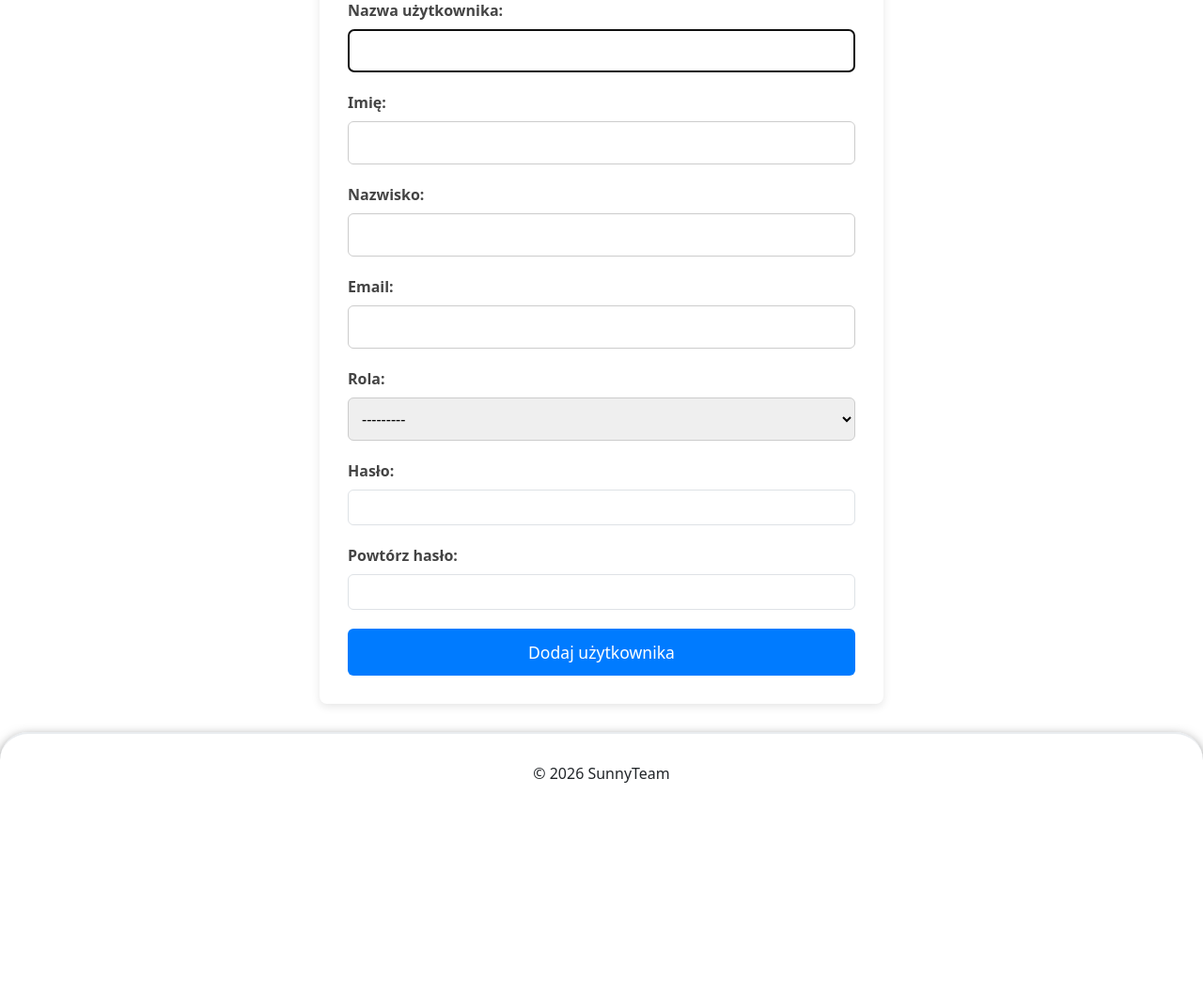
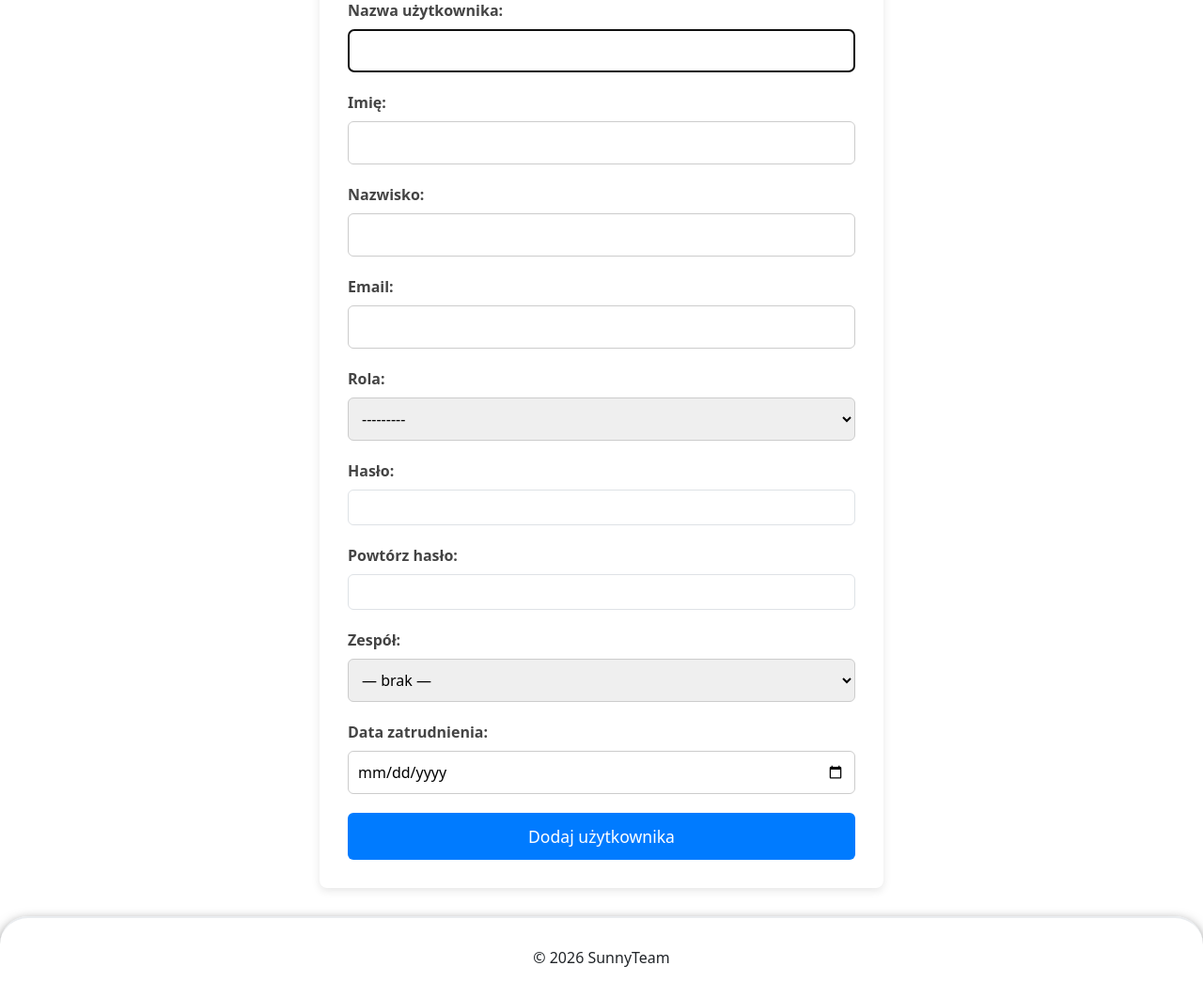
Before and after one commit to infoshareacademy/jpydzr10-sunny-team, a Django app: page /leaves/add-user/ in a window 1280 px wide. Shown: the part 288-1349 px from the top of the page at 94% size. Before the commit the page ends 1121 px from the top, so only its background shows below. Run offline with Django 5.2, Linux system fonts and the light colour scheme; a user stored in the database is signed in; data comes from the database, SQL or seed files in the repository; parts of the project's set-up code (start-up, migrations or seed data) failed here and were passed over.

Commit message:
Modify add user

```diff
--- a/accounts/forms.py
+++ b/accounts/forms.py
@@ -2,11 +2,22 @@ from django import forms
 from django.contrib.auth import get_user_model
 from django.contrib.auth.forms import UserCreationForm
 from django.core.exceptions import ValidationError
+from leaves.models import WorkerProfile
 
 User = get_user_model()
 
 class AddUserForm(UserCreationForm):
     """ Formularz tworzenia uzytkownika przez admina / HR """
+    team = forms.ChoiceField(
+        label='Zespół',
+        choices=[],  # wypełniane dynamicznie w __init__
+        required=False,
+    )
+    hire_date = forms.DateField(
+        label='Data zatrudnienia',
+        widget=forms.DateInput(attrs={'type': 'date'}),
+        required=False,
+    )
 
     class Meta:
         model = User
@@ -17,6 +28,15 @@ class AddUserForm(UserCreationForm):
         self.fields['password1'].widget.attrs.update({'class': "form-control"}) # Pole na hasło
         self.fields['password2'].widget.attrs.update({'class': "form-control"}) # Pole do potwierdzenia hasła
 
+        teams = (
+            WorkerProfile.objects
+            .values_list('team', flat=True)
+            .distinct()
+            .order_by('team')
+        )
+        choices = [('', '— brak —')] + [(t, t) for t in teams]
+        self.fields['team'].choices = choices
+
 
     def save(self, commit=True):
             user = super().save(commit=False)
--- a/leaves/templates/leaves/add_user.html
+++ b/leaves/templates/leaves/add_user.html
@@ -98,6 +98,18 @@
             {{ form.password2.errors }}
         </div>
 
+        <div class="form-group">
+            <label>Zespół:</label>
+            {{ form.team }}
+            {{ form.team.errors }}
+        </div>
+
+        <div class="form-group">
+            <label>Data zatrudnienia:</label>
+            {{ form.hire_date }}
+            {{ form.hire_date.errors }}
+        </div>
+
         <button type="submit" style="background:#007bff; color:white; padding:12px 24px; border:none; border-radius:6px; width:100%;">
             Dodaj użytkownika
         </button>
--- a/leaves/views.py
+++ b/leaves/views.py
@@ -665,6 +665,16 @@ def add_user(request):
         form = AddUserForm(request.POST)
         if form.is_valid():
             user = form.save()
+            team = form.cleaned_data.get('team')
+            hire_date = form.cleaned_data.get('hire_date') or date.today()
+
+            if team:
+                WorkerProfile.objects.create(
+                    user=user,
+                    team=team,
+                    hire_date=hire_date,
+                )
+
             # Logowanie akcji
             app_log.add_new_change(
                 user_id=request.user.id,
@@ -672,7 +682,7 @@ def add_user(request):
                 object_type='user',
             )
             messages.success(request, f'Użytkownik {user.username} został pomyślnie dodany.')
-            return redirect('all_requests_list')
+            return redirect('user_list')
     else:
         form = AddUserForm()
 
```
